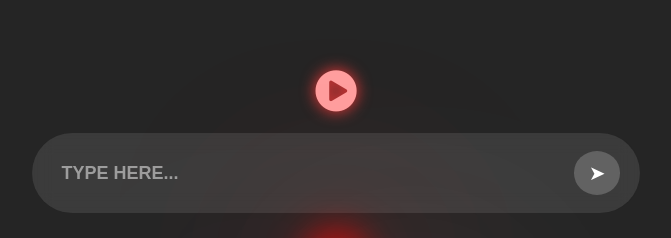
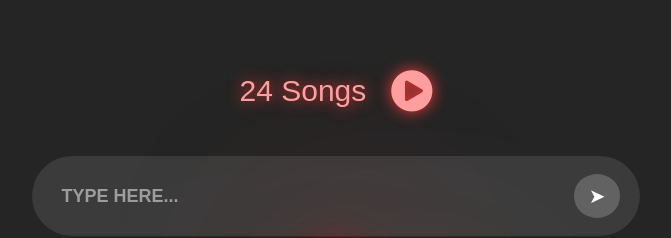
Before and after one commit to 777milliseconds/777milliseconds.github.io, a plain HTML site: page index.html in a window 1280 px wide. Shown: the part 185-423 px from the top of the page, without its empty margins (304-975 px from the left). Drawn offline with Linux system fonts and the light colour scheme; a web font is replaced by a local one.

Commit message:
Update index.html

```diff
--- a/index.html
+++ b/index.html
@@ -41,6 +41,7 @@
 
 <body>
     <div class="music-container">
+        <p class="current">24 Songs</p>
         <i class="fa fa-play-circle" id="playButton" onclick="play()" style="font-size:48px;color:white;cursor: pointer;"></i>
     </div>
     <br>
```
